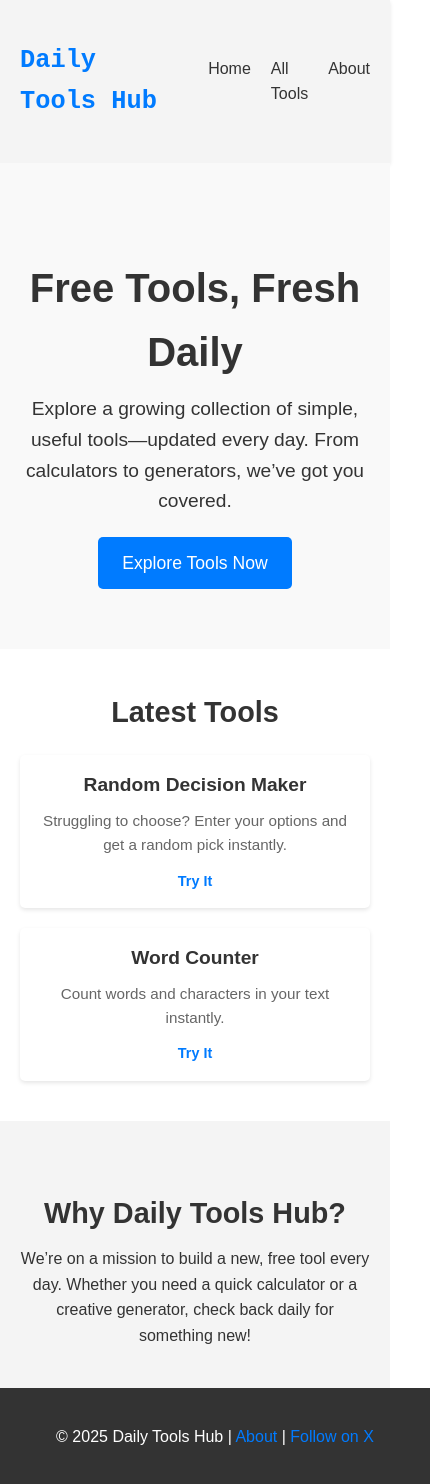
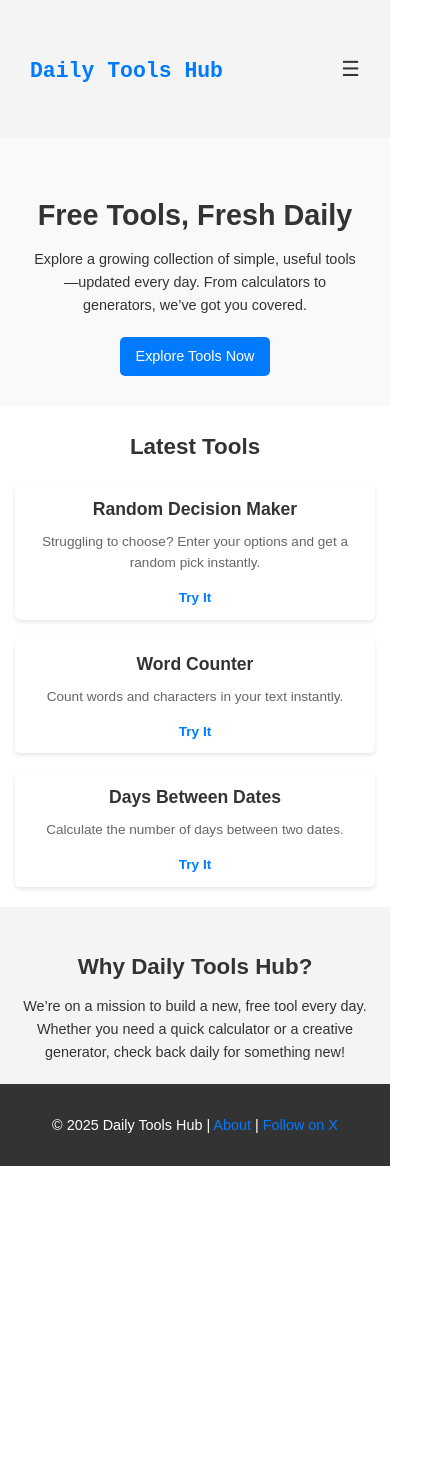
Before and after one commit to JaredKlopstein/dailytoolshub, a plain HTML site: page index.html in a window 390 px wide. Shown: the whole page, 430 px wide, since content can reach past the window. After the commit the page ends 1166 px from the top, so only its background shows below. Drawn offline with Linux system fonts and the light colour scheme.

Commit message:
added new tool "days between" and adjusted responsiveness

```diff
--- /dev/null
+++ b/days-between-dates/index.html
@@ -0,0 +1,41 @@
+<!DOCTYPE html>
+<html lang="en">
+<head>
+    <meta charset="UTF-8">
+    <meta name="viewport" content="width=device-width, initial-scale=1.0">
+    <title>Days Between Dates - Daily Tools Hub</title>
+    <meta name="description" content="Calculate days between two dates with our free tool at Daily Tools Hub. Simple and accurate!">
+    <meta name="keywords" content="days between dates calculator, date difference tool">
+    <link rel="stylesheet" href="/styles.css">
+    <link rel="stylesheet" href="styles.css">
+</head>
+<body>
+    <header>
+        <nav>
+            <h1><a href="/">Daily Tools Hub</a></h1>
+            <button class="nav-toggle" aria-label="Toggle navigation">☰</button>
+            <ul>
+                <li><a href="/">Home</a></li>
+                <li><a href="/tools">All Tools</a></li>
+                <li><a href="/about">About</a></li>
+            </ul>
+        </nav>
+    </header>
+    <main>
+        <section class="tool">
+            <h2>Days Between Dates</h2>
+            <p>Select two dates to find the number of days between them.</p>
+            <label for="start-date">Start Date:</label>
+            <input type="date" id="start-date">
+            <label for="end-date">End Date:</label>
+            <input type="date" id="end-date">
+            <button id="calculate">Calculate</button>
+            <div id="result"></div>
+        </section>
+    </main>
+    <footer>
+        <p>© 2025 Daily Tools Hub | <a href="/about">About</a> | <a href="https://twitter.com/yourhandle" target="_blank">Follow on X</a></p>
+    </footer>
+    <script src="/script.js"></script>
+</body>
+</html>
--- /dev/null
+++ b/days-between-dates/styles.css
@@ -0,0 +1,59 @@
+.tool {
+    max-width: 600px;
+    margin: 40px auto;
+    padding: 20px;
+    text-align: center;
+}
+
+label {
+    display: block;
+    margin: 10px 0 5px;
+    font-size: 16px;
+}
+
+input[type="date"] {
+    width: 100%;
+    max-width: 200px;
+    padding: 8px;
+    font-size: 16px;
+    border-radius: 5px;
+    border: 1px solid #ccc;
+    display: block;
+    margin: 0 auto 10px;
+}
+
+button {
+    display: block;
+    margin: 20px auto;
+    padding: 12px 24px;
+    background: #007bff;
+    color: white;
+    border: none;
+    border-radius: 5px;
+    cursor: pointer;
+    font-size: 16px;
+}
+
+button:hover {
+    background: #0056b3;
+}
+
+#result {
+    margin-top: 20px;
+    font-size: 18px;
+    color: #333;
+}
+
+#result p {
+    margin: 5px 0;
+}
+
+#result .total-days {
+    font-size: 24px;
+    font-weight: bold;
+}
+
+#result .date-range {
+    font-style: italic;
+    color: #666;
+}
--- a/index.html
+++ b/index.html
@@ -18,12 +18,13 @@
     <header>
       <nav>
         <h1><a href="/">Daily Tools Hub</a></h1>
+        <button class="nav-toggle" aria-label="Toggle navigation">☰</button>
         <ul>
-          <li><a href="/">Home</a></li>
-          <li><a href="/tools">All Tools</a></li>
-          <li><a href="/about">About</a></li>
+            <li><a href="/">Home</a></li>
+            <li><a href="/tools">All Tools</a></li>
+            <li><a href="/about">About</a></li>
         </ul>
-      </nav>
+    </nav>
     </header>
     <main>
       <section class="hero">
@@ -43,13 +44,18 @@
               Struggling to choose? Enter your options and get a random pick
               instantly.
             </p>
-            <a href="/random-decision-maker/index.html">Try It</a>
+            <a href="/random-decision-maker/">Try It</a>
           </div>
           <div class="tool-card">
             <h4>Word Counter</h4>
             <p>Count words and characters in your text instantly.</p>
-            <a href="/word-counter/index.html">Try It</a>
+            <a href="/word-counter/">Try It</a>
           </div>
+          <div class="tool-card">
+            <h4>Days Between Dates</h4>
+            <p>Calculate the number of days between two dates.</p>
+            <a href="/days-between-dates/">Try It</a>
+        </div>
         </div>
       </section>
       <section class="about">
@@ -69,6 +75,6 @@
         >
       </p>
     </footer>
-    <script src="script.js"></script>
+    <script src="/script.js"></script>
   </body>
 </html>
--- a/script.js
+++ b/script.js
@@ -1 +1,8 @@
-console.log("Daily Tools Hub loaded!");
+document.addEventListener('DOMContentLoaded', function() {
+    const toggleButton = document.querySelector('.nav-toggle');
+    const navList = document.querySelector('nav ul');
+
+    toggleButton.addEventListener('click', function() {
+        navList.classList.toggle('active');
+    });
+});
--- a/styles.css
+++ b/styles.css
@@ -4,6 +4,11 @@ body {
   height: 100%;
   margin: 0;
   padding: 0;
+  box-sizing: border-box;
+}
+
+*, *:before, *:after {
+  box-sizing: inherit;
 }
 
 body {
@@ -16,7 +21,7 @@ body {
 }
 
 main {
-  flex: 1; /* Pushes footer to bottom */
+  flex: 1;
 }
 
 /* Header */
@@ -32,6 +37,7 @@ nav {
   display: flex;
   justify-content: space-between;
   align-items: center;
+  position: relative;
 }
 
 nav h1 a {
@@ -41,10 +47,23 @@ nav h1 a {
   font-size: 1.3em;
 }
 
+/* Hamburger Button */
+.nav-toggle {
+  display: none; /* Hidden by default on desktop */
+  font-size: 1.5em;
+  background: none;
+  border: none;
+  color: #333;
+  cursor: pointer;
+  padding: 0;
+}
+
 nav ul {
   list-style: none;
   display: flex;
   gap: 20px;
+  margin: 0;
+  padding: 0;
 }
 
 nav ul li a {
@@ -178,7 +197,7 @@ nav ul li a:hover {
   max-width: 300px;
 }
 
-/* About (Landing Page) */
+/* About (Landing and /about Page) */
 .about {
   background: #f4f4f4;
   padding: 40px 20px;
@@ -213,3 +232,171 @@ footer a {
 footer a:hover {
   text-decoration: underline;
 }
+
+/* Responsive Adjustments */
+@media (max-width: 768px) {
+  nav {
+    flex-direction: row; /* Keep logo and button on same row */
+    padding: 15px;
+    align-items: center;
+  }
+
+  nav h1 a {
+    font-size: 1.2em;
+  }
+
+  .nav-toggle {
+    display: block; /* Show hamburger on tablets and below */
+  }
+
+  nav ul {
+    display: none; /* Hidden by default */
+    flex-direction: column;
+    gap: 10px;
+    width: 100%;
+    position: absolute;
+    top: 100%;
+    left: 0;
+    background: #f4f4f4;
+    padding: 15px;
+    box-shadow: 0 2px 4px rgba(0, 0, 0, 0.1);
+  }
+
+  nav ul.active {
+    display: flex; /* Show when toggled */
+  }
+
+  .hero {
+    padding: 40px 15px;
+  }
+
+  .hero h2 {
+    font-size: 2em;
+  }
+
+  .hero p {
+    font-size: 1em;
+    max-width: 90%;
+  }
+
+  .cta-button {
+    padding: 10px 20px;
+    font-size: 1em;
+  }
+
+  .latest-tools,
+  .tools-list {
+    margin: 20px auto;
+    padding: 0 15px;
+  }
+
+  .latest-tools h3,
+  .tools-list h2 {
+    font-size: 1.6em;
+  }
+
+  .tools-list p {
+    font-size: 1em;
+  }
+
+  .tool-grid {
+    grid-template-columns: 1fr;
+  }
+
+  .tools-list .tool-grid {
+    grid-template-columns: 1fr;
+  }
+
+  .tool-card {
+    max-width: 100%;
+  }
+
+  .about {
+    padding: 30px 15px;
+  }
+
+  .about h3 {
+    font-size: 1.6em;
+  }
+}
+
+@media (max-width: 480px) {
+  nav {
+    padding: 10px;
+  }
+
+  nav h1 a {
+    font-size: 1.1em;
+  }
+
+  .nav-toggle {
+    font-size: 1.3em;
+  }
+
+  nav ul {
+    padding: 10px;
+  }
+
+  nav ul li a {
+    font-size: 0.9em;
+  }
+
+  .hero {
+    padding: 30px 10px;
+  }
+
+  .hero h2 {
+    font-size: 1.8em;
+  }
+
+  .hero p {
+    font-size: 0.9em;
+  }
+
+  .cta-button {
+    padding: 8px 16px;
+    font-size: 0.9em;
+  }
+
+  .latest-tools h3,
+  .tools-list h2 {
+    font-size: 1.4em;
+  }
+
+  .tools-list p {
+    font-size: 0.9em;
+  }
+
+  .tool-card {
+    padding: 10px;
+  }
+
+  .tool-card h4 {
+    font-size: 1.1em;
+  }
+
+  .tool-card p {
+    font-size: 0.85em;
+  }
+
+  .tool-card a {
+    font-size: 0.85em;
+  }
+
+  .about {
+    padding: 20px 10px;
+  }
+
+  .about h3 {
+    font-size: 1.4em;
+  }
+
+  .about p {
+    font-size: 0.9em;
+  }
+
+  footer {
+    padding: 15px;
+    font-size: 0.9em;
+  }
+}
```
Also changed, not shown: days-between-dates/script.js (added, +27 -0 lines), random-decision-maker/index.html (+2 -1 lines), tools/index.html (+7 -0 lines), word-counter/index.html (+3 -7 lines).
